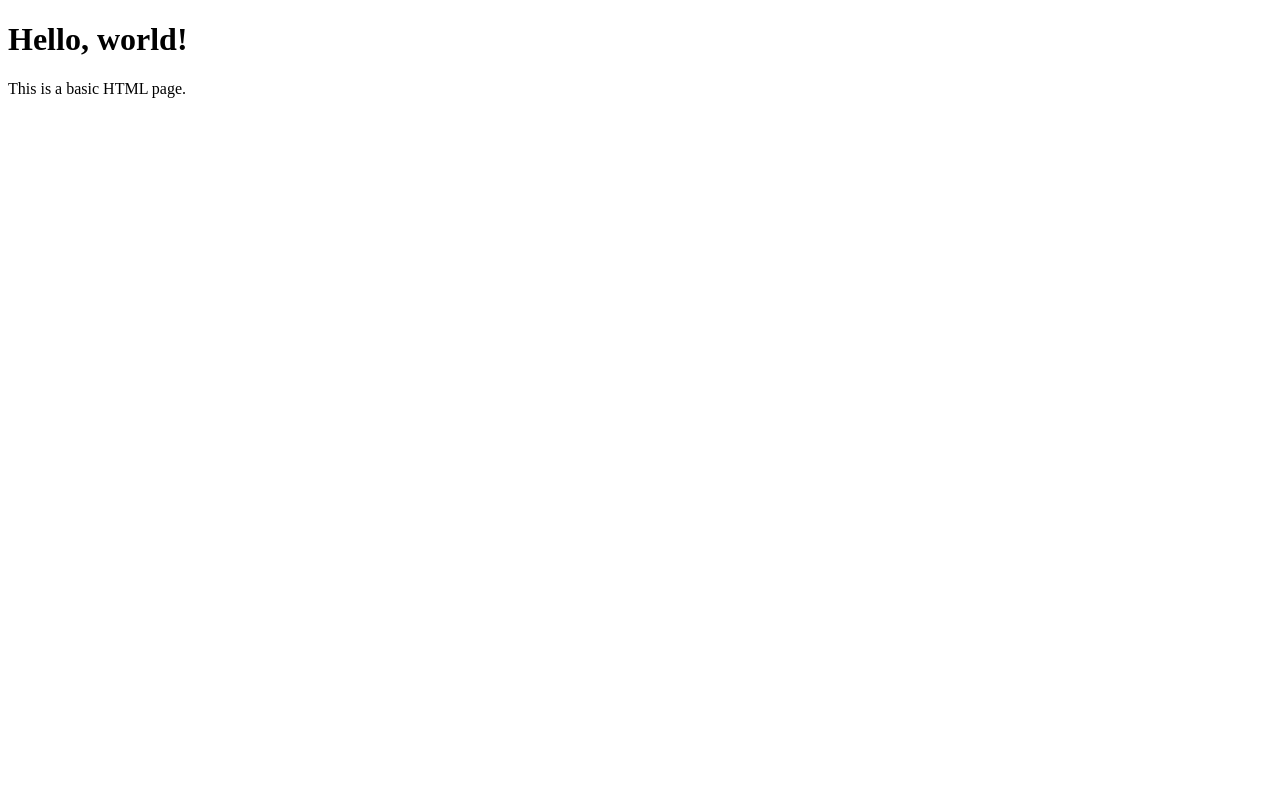
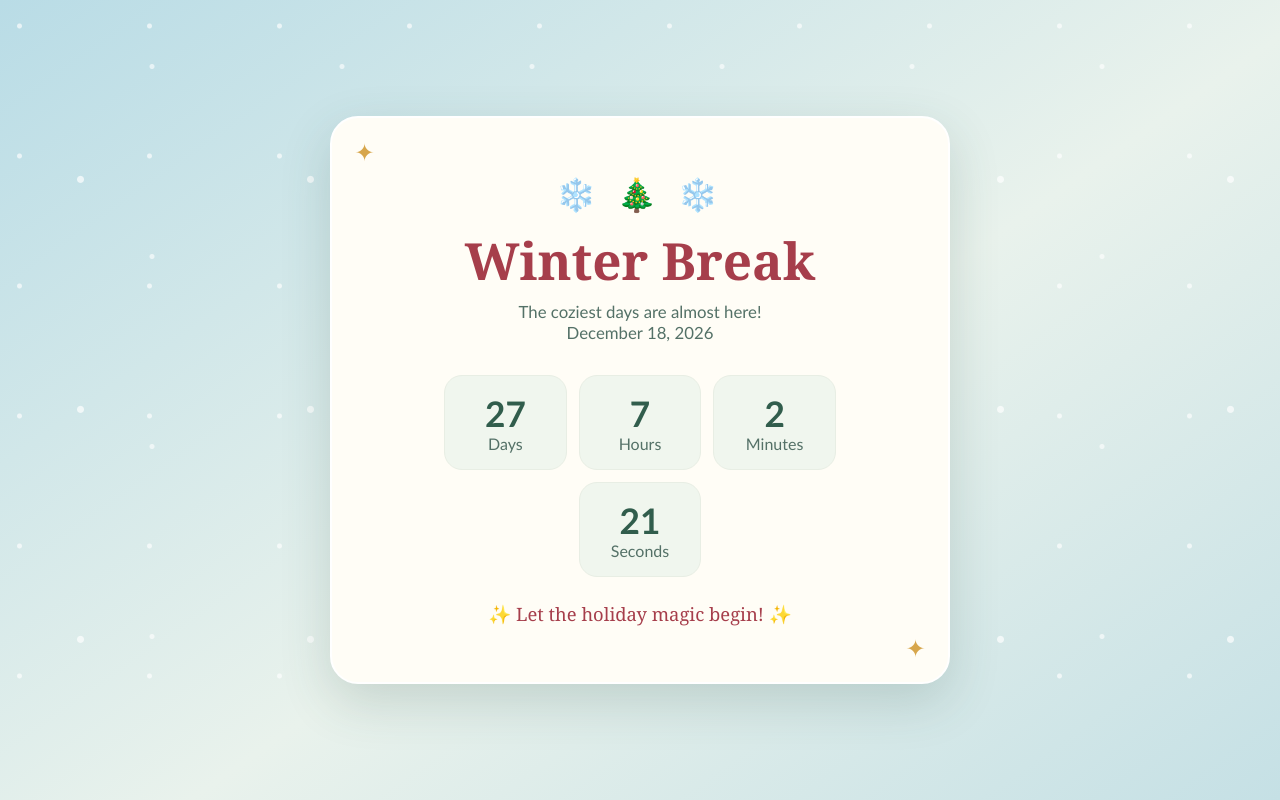
Before and after one commit to e043023-boop/something, a plain HTML site: page index.html in a window 1280 px wide. Drawn offline with Linux system fonts and the light colour scheme.

Commit message:
christmas countdown

```diff
--- a/index.html
+++ b/index.html
@@ -3,10 +3,151 @@
 <head>
     <meta charset="UTF-8">
     <meta name="viewport" content="width=device-width, initial-scale=1.0">
-    <title>My Basic HTML Page</title>
+    <title>Winter Break Countdown!</title>
+    <style>
+        body {
+            font-family: "Trebuchet MS", Arial, sans-serif;
+            margin: 0;
+            min-height: 100vh;
+            display: grid;
+            place-items: center;
+            padding: 1.5rem;
+            box-sizing: border-box;
+            color: #29443b;
+            background:
+                radial-gradient(circle at 15% 20%, #ffffffa8 0 2px, transparent 3px),
+                radial-gradient(circle at 80% 35%, #ffffff9c 0 2px, transparent 3px),
+                radial-gradient(circle at 35% 78%, #ffffffb0 0 3px, transparent 4px),
+                linear-gradient(145deg, #b9dce6, #e9f2ec 55%, #c5e0e5);
+            background-size: 130px 130px, 190px 190px, 230px 230px, auto;
+        }
+
+        main {
+            width: min(100%, 620px);
+            padding: clamp(2rem, 6vw, 3.5rem);
+            text-align: center;
+            box-sizing: border-box;
+            border: 2px solid #ffffff;
+            border-radius: 28px;
+            background: #fffdf6;
+            box-shadow: 0 18px 50px #31564b30;
+            position: relative;
+            overflow: hidden;
+        }
+
+        main::before,
+        main::after {
+            content: "✦";
+            position: absolute;
+            color: #d7a64b;
+            font-size: 1.5rem;
+        }
+
+        main::before {
+            top: 1.2rem;
+            left: 1.4rem;
+        }
+
+        main::after {
+            right: 1.4rem;
+            bottom: 1.2rem;
+        }
+
+        .decoration {
+            margin: 0;
+            font-size: 2rem;
+            letter-spacing: 0.4rem;
+        }
+
+        h1 {
+            margin: 0.7rem 0 0.4rem;
+            color: #a63e4b;
+            font-family: Georgia, "Times New Roman", serif;
+            font-size: clamp(2rem, 7vw, 3.2rem);
+        }
+
+        .subtitle {
+            margin: 0;
+            color: #547167;
+            font-size: 1.05rem;
+        }
+
+        .countdown {
+            display: flex;
+            justify-content: center;
+            gap: 0.75rem;
+            flex-wrap: wrap;
+            margin: 2rem 0 1.5rem;
+        }
+
+        .unit {
+            min-width: 95px;
+            padding: 1rem 0.8rem;
+            border: 1px solid #e8eee4;
+            border-radius: 18px;
+            background: #f0f6ee;
+            color: #547167;
+        }
+
+        .number {
+            display: block;
+            color: #315d4c;
+            font-size: 2.2rem;
+            font-weight: bold;
+            font-variant-numeric: tabular-nums;
+        }
+
+        #message {
+            margin: 0;
+            color: #a63e4b;
+            font-family: Georgia, "Times New Roman", serif;
+            font-size: 1.15rem;
+        }
+
+        @media (max-width: 420px) {
+            .unit {
+                min-width: 72px;
+                padding: 0.8rem 0.55rem;
+            }
+        }
+    </style>
 </head>
 <body>
-    <h1>Hello, world!</h1>
-    <p>This is a basic HTML page.</p>
+    <main>
+        <p class="decoration" aria-hidden="true">❄️ 🎄 ❄️</p>
+        <h1>Winter Break</h1>
+        <p class="subtitle">The coziest days are almost here!<br>December 18, 2026</p>
+        <div class="countdown" aria-live="polite">
+            <div class="unit"><span class="number" id="days">0</span>Days</div>
+            <div class="unit"><span class="number" id="hours">0</span>Hours</div>
+            <div class="unit"><span class="number" id="minutes">0</span>Minutes</div>
+            <div class="unit"><span class="number" id="seconds">0</span>Seconds</div>
+        </div>
+        <p id="message">✨ Let the holiday magic begin! ✨</p>
+    </main>
+    <script>
+        const breakDate = new Date(2026, 11, 18);
+        let timer;
+
+        function updateCountdown() {
+            const remaining = breakDate - new Date();
+
+            if (remaining <= 0) {
+                document.querySelector(".countdown").textContent = "Winter break is here!";
+                document.getElementById("message").textContent = "Enjoy your break!";
+                clearInterval(timer);
+                return;
+            }
+
+            const seconds = Math.floor(remaining / 1000);
+            document.getElementById("days").textContent = Math.floor(seconds / 86400);
+            document.getElementById("hours").textContent = Math.floor((seconds % 86400) / 3600);
+            document.getElementById("minutes").textContent = Math.floor((seconds % 3600) / 60);
+            document.getElementById("seconds").textContent = seconds % 60;
+        }
+
+        updateCountdown();
+        timer = setInterval(updateCountdown, 1000);
+    </script>
 </body>
 </html>
```
